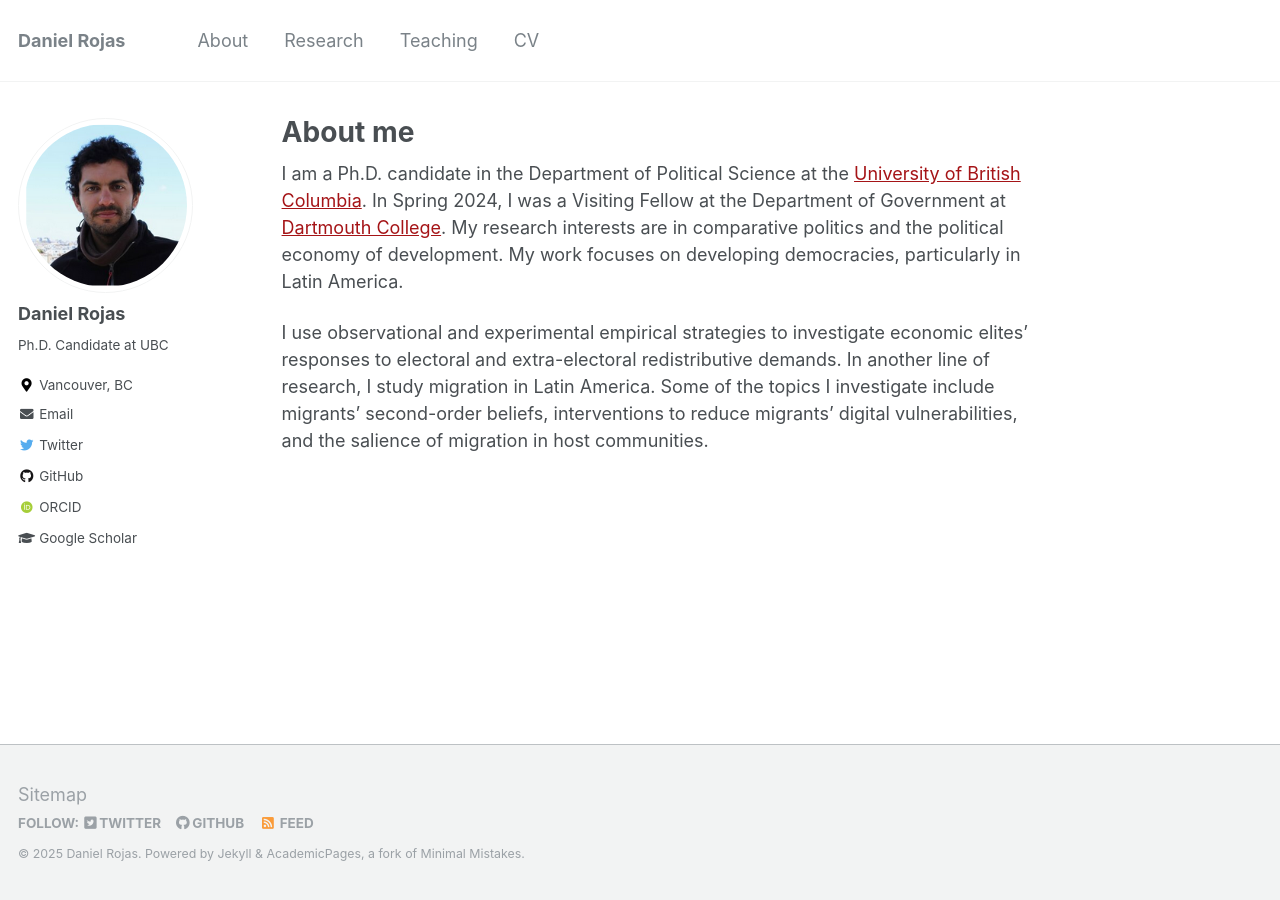
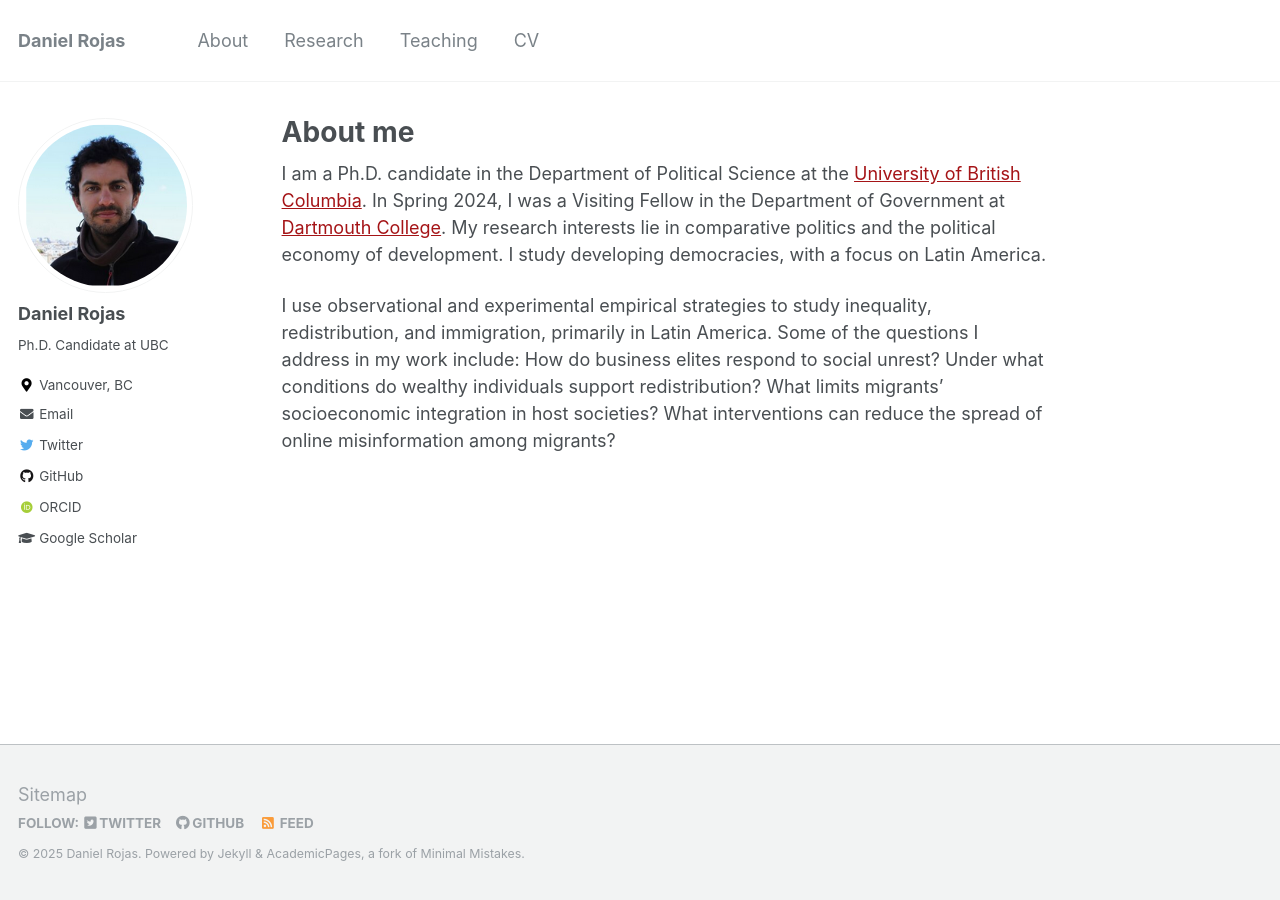
Before and after one commit to danielrojaslozano/danielrojaslozano.github.io, a Jekyll site: the page built from _pages/about.md, in a window 1280 px wide. Built offline with Jekyll 4.4.1, drawn with Linux system fonts in a browser that asks for light colours; some web fonts are replaced.

Commit message:
Update about.md

```diff
--- a/_pages/about.md
+++ b/_pages/about.md
@@ -8,8 +8,8 @@ redirect_from:
   - /about.html
 ---
 
-I am a Ph.D. candidate in the Department of Political Science at the [University of British Columbia](https://politics.ubc.ca/graduate/). In Spring 2024, I was a Visiting Fellow at the Department of Government at [Dartmouth College](https://govt.dartmouth.edu/). My research interests are in comparative politics and the political economy of development. My work focuses on developing democracies, particularly in Latin America.
+I am a Ph.D. candidate in the Department of Political Science at the [University of British Columbia](https://politics.ubc.ca/graduate/). In Spring 2024, I was a Visiting Fellow in the Department of Government at [Dartmouth College](https://govt.dartmouth.edu/). My research interests lie in comparative politics and the political economy of development. I study developing democracies, with a focus on Latin America.
 
-I use observational and experimental empirical strategies to investigate economic elites’ responses to electoral and extra-electoral redistributive demands. In another line of research, I study migration in Latin America. Some of the topics I investigate include migrants’ second-order beliefs, interventions to reduce migrants’ digital vulnerabilities, and the salience of migration in host communities.
+I use observational and experimental empirical strategies to study inequality, redistribution, and immigration, primarily in Latin America. Some of the questions I address in my work include: How do business elites respond to social unrest? Under what conditions do wealthy individuals support redistribution? What limits migrants’ socioeconomic integration in host societies? What interventions can reduce the spread of online misinformation among migrants?
 
 <!-- I am an affiliated researcher at the [Centro Latam Digital](https://centrolatam.digital/).-->
```
